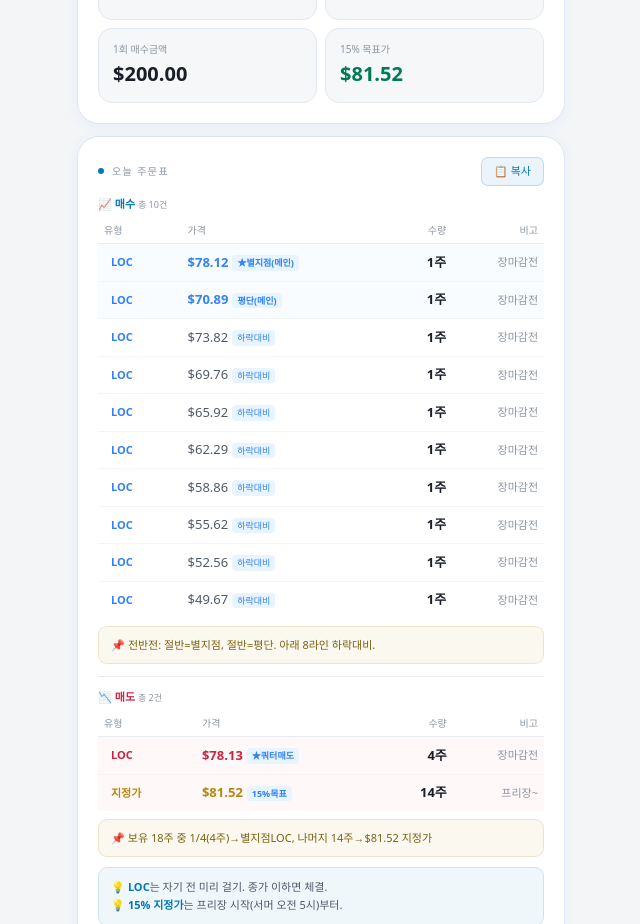
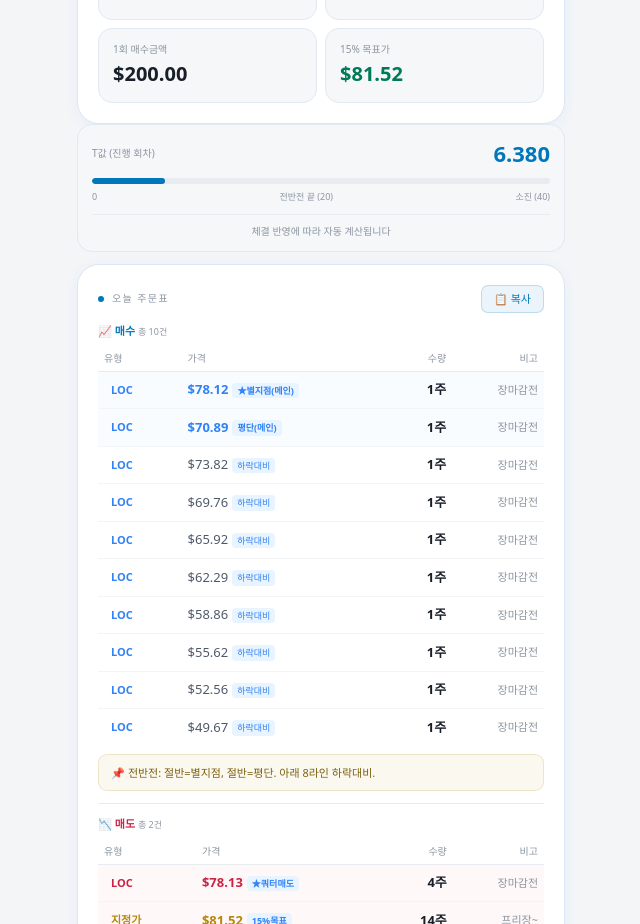
Before and after one commit to chopinkaka/TQQQ-infinite-buying, a Next.js app in the folder webapp/: page / in a window 1280 px wide. Shown: the part 1040-1964 px from the top of the page, without its empty margins (319-959 px from the left). Built offline with nearby package versions, Linux system fonts and the light colour scheme; no server answers.

Commit message:
Move T progress into daily order summary

```diff
--- a/webapp/src/components/CommonSettingsCard.tsx
+++ b/webapp/src/components/CommonSettingsCard.tsx
@@ -1,5 +1,4 @@
 import type { CommonState, Split } from "@/lib/types";
-import TBar from "./TBar";
 
 const BLUE = "#0077bb";
 
@@ -75,7 +74,6 @@ export default function CommonSettingsCard({
           onChange={(e) => onChange({ bal: parseFloat(e.target.value) || 0 })}
         />
       </div>
-      <TBar T={common.T} split={common.split} />
     </div>
   );
 }
--- a/webapp/src/components/NormalPanel.tsx
+++ b/webapp/src/components/NormalPanel.tsx
@@ -4,6 +4,7 @@ import { useState } from "react";
 import { calcNormal } from "@/lib/calc";
 import type { CommonState, NormalSettings, Phase } from "@/lib/types";
 import OrderTable from "./OrderTable";
+import TBar from "./TBar";
 
 const BLUE = "#0077bb";
 
@@ -183,6 +184,8 @@ export default function NormalPanel({
         </div>
       </div>
 
+      <TBar T={common.T} split={common.split} />
+
       <div className="card">
         <div
           style={{
```
